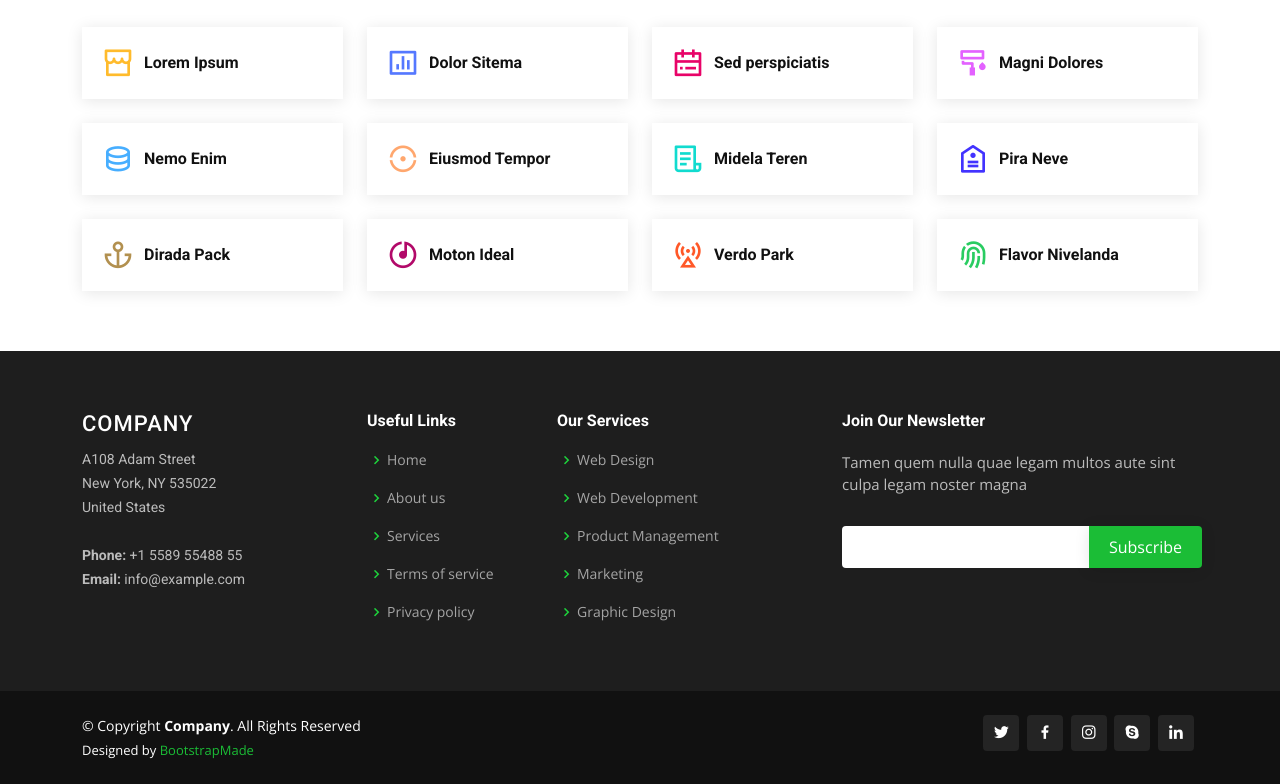
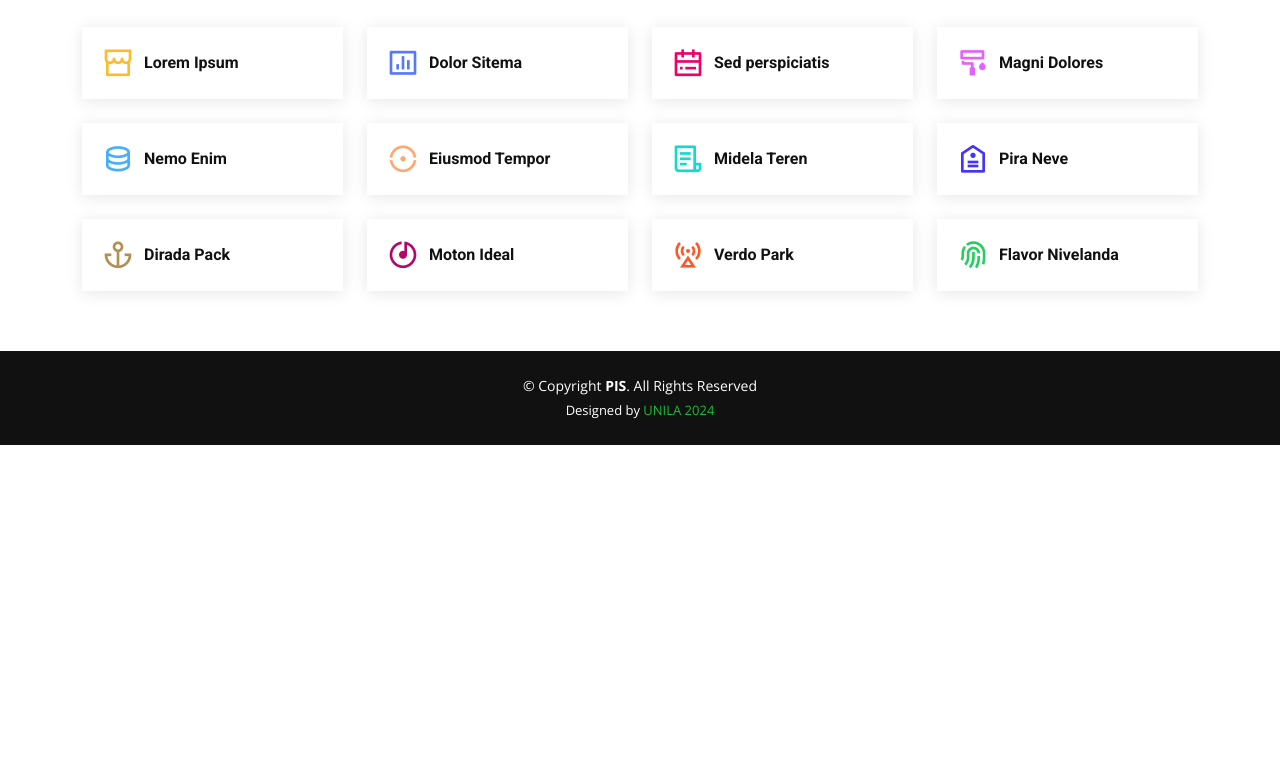
Before and after one commit to monicaca9/GIS-Project, a plain HTML site: page services.html in a window 1280 px wide. Shown: the part 1173-1957 px from the top of the page. After the commit the page ends 1618 px from the top, so only its background shows below. Drawn offline with nearby package versions, Linux system fonts and the light colour scheme.

Commit message:
Update services.html

```diff
--- a/services.html
+++ b/services.html
@@ -44,47 +44,19 @@
   <header id="header" class="fixed-top">
     <div class="container d-flex align-items-center">
 
-      <h1 class="logo me-auto"><a href="index.html"><span>Com</span>pany</a></h1>
+      <h1 class="logo me-auto"><a href="index.html"><span>P</span>IS</a></h1>
       <!-- Uncomment below if you prefer to use an image logo -->
       <!-- <a href="index.html" class="logo me-auto me-lg-0"><img src="assets/img/logo.png" alt="" class="img-fluid"></a>-->
 
       <nav id="navbar" class="navbar order-last order-lg-0">
         <ul>
           <li><a href="index.html">Home</a></li>
-
-          <li class="dropdown"><a href="#"><span>About</span> <i class="bi bi-chevron-down"></i></a>
-            <ul>
-              <li><a href="about.html">About Us</a></li>
-              <li><a href="team.html">Team</a></li>
-              <li><a href="testimonials.html">Testimonials</a></li>
-              <li class="dropdown"><a href="#"><span>Deep Drop Down</span> <i class="bi bi-chevron-right"></i></a>
-                <ul>
-                  <li><a href="#">Deep Drop Down 1</a></li>
-                  <li><a href="#">Deep Drop Down 2</a></li>
-                  <li><a href="#">Deep Drop Down 3</a></li>
-                  <li><a href="#">Deep Drop Down 4</a></li>
-                  <li><a href="#">Deep Drop Down 5</a></li>
-                </ul>
-              </li>
-            </ul>
-          </li>
-
-          <li><a href="services.html" class="active">Services</a></li>
-          <li><a href="portfolio.html">Portfolio</a></li>
-          <li><a href="pricing.html">Pricing</a></li>
-          <li><a href="blog.html">Blog</a></li>
-          <li><a href="contact.html">Contact</a></li>
+          <li><a href="about.html" >About</a></li>
+          <li><a href="services.html" class="active">Maps</a></li>
 
         </ul>
         <i class="bi bi-list mobile-nav-toggle"></i>
       </nav><!-- .navbar -->
-
-      <div class="header-social-links d-flex">
-        <a href="#" class="twitter"><i class="bu bi-twitter"></i></a>
-        <a href="#" class="facebook"><i class="bu bi-facebook"></i></a>
-        <a href="#" class="instagram"><i class="bu bi-instagram"></i></a>
-        <a href="#" class="linkedin"><i class="bu bi-linkedin"></i></i></a>
-      </div>
 
     </div>
   </header><!-- End Header -->
@@ -96,10 +68,10 @@
       <div class="container">
 
         <div class="d-flex justify-content-between align-items-center">
-          <h2>Services</h2>
+          <h2>Maps</h2>
           <ol>
             <li><a href="index.html">Home</a></li>
-            <li>Services</li>
+            <li>Maps</li>
           </ol>
         </div>
 
@@ -286,75 +258,19 @@
   <!-- ======= Footer ======= -->
   <footer id="footer">
 
-    <div class="footer-top">
-      <div class="container">
-        <div class="row">
-
-          <div class="col-lg-3 col-md-6 footer-contact">
-            <h3>Company</h3>
-            <p>
-              A108 Adam Street <br>
-              New York, NY 535022<br>
-              United States <br><br>
-              <strong>Phone:</strong> +1 5589 55488 55<br>
-              <strong>Email:</strong> info@example.com<br>
-            </p>
-          </div>
-
-          <div class="col-lg-2 col-md-6 footer-links">
-            <h4>Useful Links</h4>
-            <ul>
-              <li><i class="bx bx-chevron-right"></i> <a href="#">Home</a></li>
-              <li><i class="bx bx-chevron-right"></i> <a href="#">About us</a></li>
-              <li><i class="bx bx-chevron-right"></i> <a href="#">Services</a></li>
-              <li><i class="bx bx-chevron-right"></i> <a href="#">Terms of service</a></li>
-              <li><i class="bx bx-chevron-right"></i> <a href="#">Privacy policy</a></li>
-            </ul>
-          </div>
-
-          <div class="col-lg-3 col-md-6 footer-links">
-            <h4>Our Services</h4>
-            <ul>
-              <li><i class="bx bx-chevron-right"></i> <a href="#">Web Design</a></li>
-              <li><i class="bx bx-chevron-right"></i> <a href="#">Web Development</a></li>
-              <li><i class="bx bx-chevron-right"></i> <a href="#">Product Management</a></li>
-              <li><i class="bx bx-chevron-right"></i> <a href="#">Marketing</a></li>
-              <li><i class="bx bx-chevron-right"></i> <a href="#">Graphic Design</a></li>
-            </ul>
-          </div>
-
-          <div class="col-lg-4 col-md-6 footer-newsletter">
-            <h4>Join Our Newsletter</h4>
-            <p>Tamen quem nulla quae legam multos aute sint culpa legam noster magna</p>
-            <form action="" method="post">
-              <input type="email" name="email"><input type="submit" value="Subscribe">
-            </form>
-          </div>
-
-        </div>
-      </div>
-    </div>
-
     <div class="container d-md-flex py-4">
 
-      <div class="me-md-auto text-center text-md-start">
-        <div class="copyright">
-          &copy; Copyright <strong><span>Company</span></strong>. All Rights Reserved
+      <div class="me-md-auto text-center text-md-start mx-auto">
+        <div class="copyright text-center">
+          &copy; Copyright <strong><span>PIS</span></strong>. All Rights Reserved
         </div>
-        <div class="credits">
+        <div class="credits text-center">
           <!-- All the links in the footer should remain intact. -->
           <!-- You can delete the links only if you purchased the pro version. -->
           <!-- Licensing information: https://bootstrapmade.com/license/ -->
           <!-- Purchase the pro version with working PHP/AJAX contact form: https://bootstrapmade.com/company-free-html-bootstrap-template/ -->
-          Designed by <a href="https://bootstrapmade.com/">BootstrapMade</a>
+          Designed by <a href="https://www.unila.ac.id/">UNILA 2024</a>
         </div>
-      </div>
-      <div class="social-links text-center text-md-right pt-3 pt-md-0">
-        <a href="#" class="twitter"><i class="bx bxl-twitter"></i></a>
-        <a href="#" class="facebook"><i class="bx bxl-facebook"></i></a>
-        <a href="#" class="instagram"><i class="bx bxl-instagram"></i></a>
-        <a href="#" class="google-plus"><i class="bx bxl-skype"></i></a>
-        <a href="#" class="linkedin"><i class="bx bxl-linkedin"></i></a>
       </div>
     </div>
   </footer><!-- End Footer -->
```
